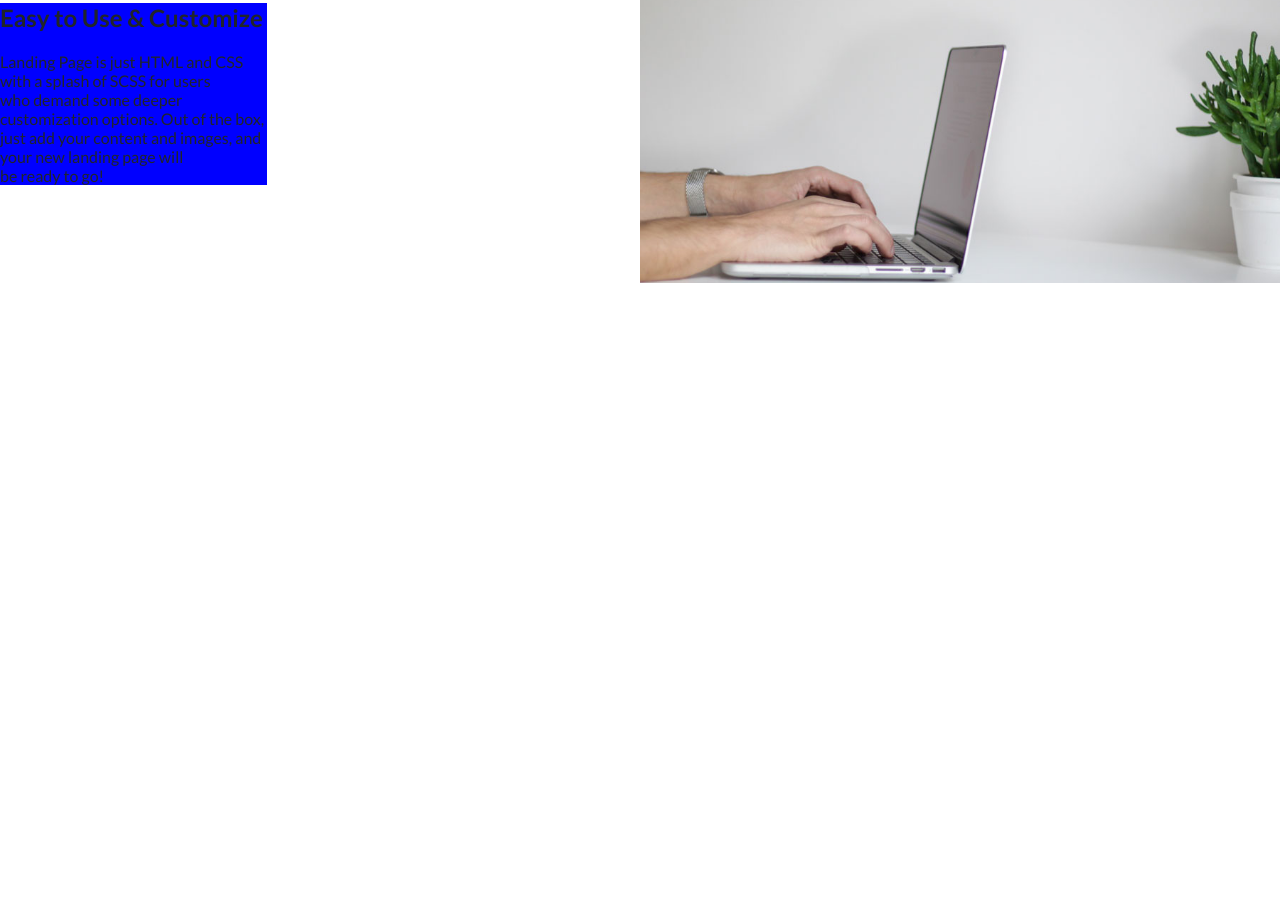
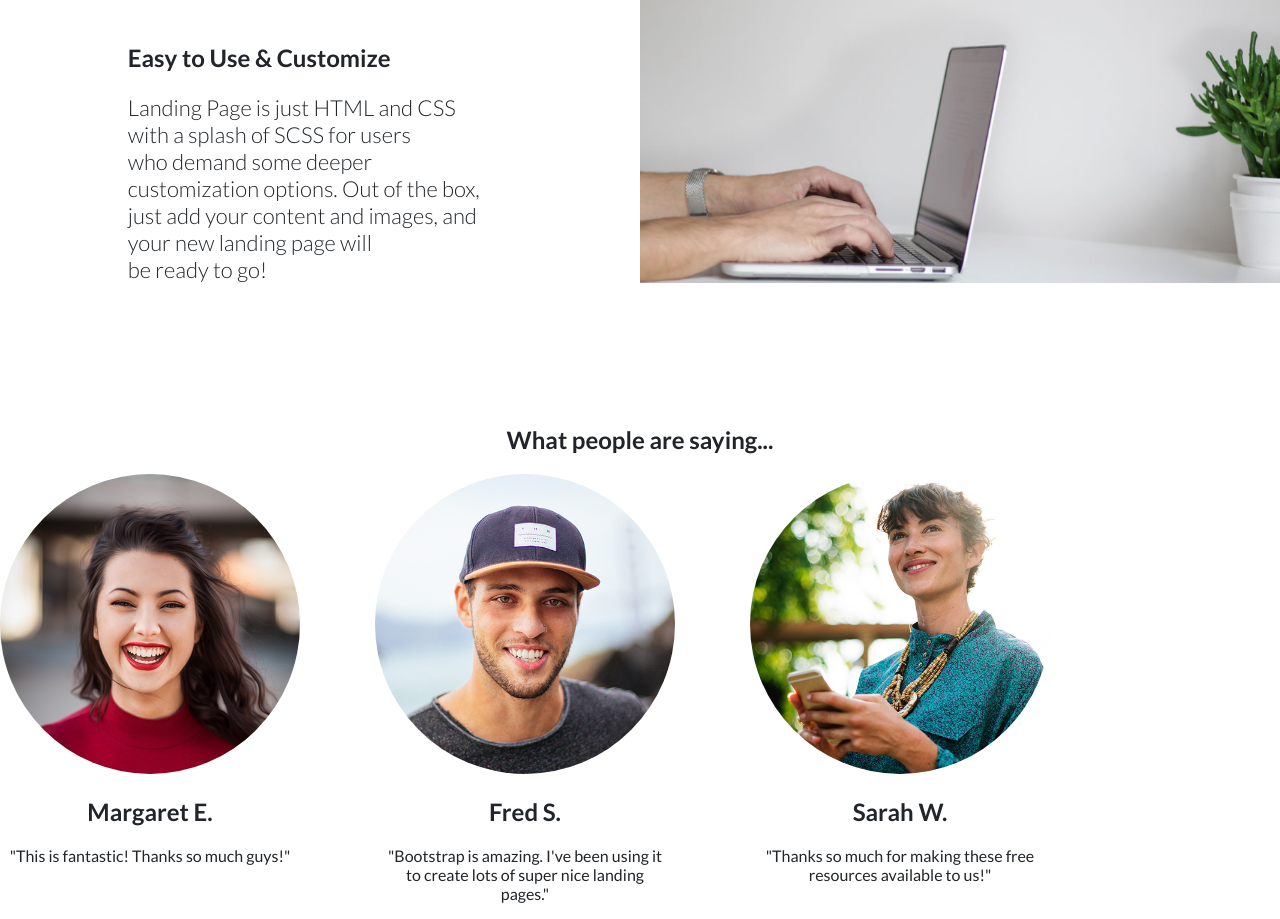
Before and after one commit to gabrielmartinspires-br/product-landing-page-html5-css3-start-bootstrap-page, a plain HTML site: page index.html in a window 1280 px wide. Shown: the part 1872-2791 px from the top of the page. Before the commit the page ends 2255 px from the top, so only its background shows below. Drawn offline with nearby package versions, Linux system fonts and the light colour scheme.

Commit message:
depoimentos

```diff
--- a/assets/css/styles.css
+++ b/assets/css/styles.css
@@ -164,9 +164,11 @@ body {
     flex-wrap: wrap;
 }
 .racks-text {
-    background-color: blue;
+    display: block;
+    margin-top: 60px;
+    margin-left: auto;
+    margin-right: auto;
     width: 58.5%;
-
 }
 .rack-1b {
     background-image: url('../images/bg-showcase-1.jpg');
@@ -190,3 +192,37 @@ body {
     background-size: cover;
     background-position: 0px -130px;
 }
+.racks-text p {
+    font-weight: lighter;
+    font-size: 22px;
+}
+.depoimentos {
+    display: flex;
+    flex-direction: column;
+    text-align: center;
+    width: 100%;
+}
+.perfis {
+    width: 1050px;
+    display: flex;
+    flex-direction: row;
+    justify-content: space-between;
+    flex-wrap: wrap;
+}
+.perfil-1,
+.perfil-2,
+.perfil-3 {
+    text-align: center;
+}
+.img-perfil-1 img {
+    width: 300px;
+    border-radius: 150px;
+}
+.img-perfil-2 img {
+    width: 300px;
+    border-radius: 150px;
+}
+.img-perfil-3 img {
+    width: 300px;
+    border-radius: 150px;
+}
--- a/index.html
+++ b/index.html
@@ -85,5 +85,35 @@
             </div>
         </div>
     </section>
+    <section>
+        <div class="depoimentos">
+            <div>
+                <h1>What people are saying...</h1>
+            </div>
+            <div class="perfis">
+                <div class="perfil-1">
+                    <div class="img-perfil-1">
+                        <img src="./assets/images/testimonials-1.jpg" alt="">
+                    </div>
+                    <h1>Margaret E.</h1>
+                    <p>"This is fantastic! Thanks so much guys!"</p>
+                </div>
+                <div class="perfil-2">
+                    <div class="img-perfil-2">
+                        <img src="./assets/images/testimonials-2.jpg" alt="">
+                    </div>
+                    <h1>Fred S.</h1>
+                    <p>"Bootstrap is amazing. I've been using it <br>to create lots of super nice landing <br>pages."</p>
+                </div>
+                <div class="perfil-3">
+                    <div class="img-perfil-3">
+                        <img src="./assets/images/testimonials-3.jpg" alt="">
+                    </div>
+                    <h1>Sarah W.</h1>
+                    <p>"Thanks so much for making these free <br>resources available to us!"</p>
+                </div>
+            </div>
+        </div>
+    </section>
 </body>
 </html>
```
